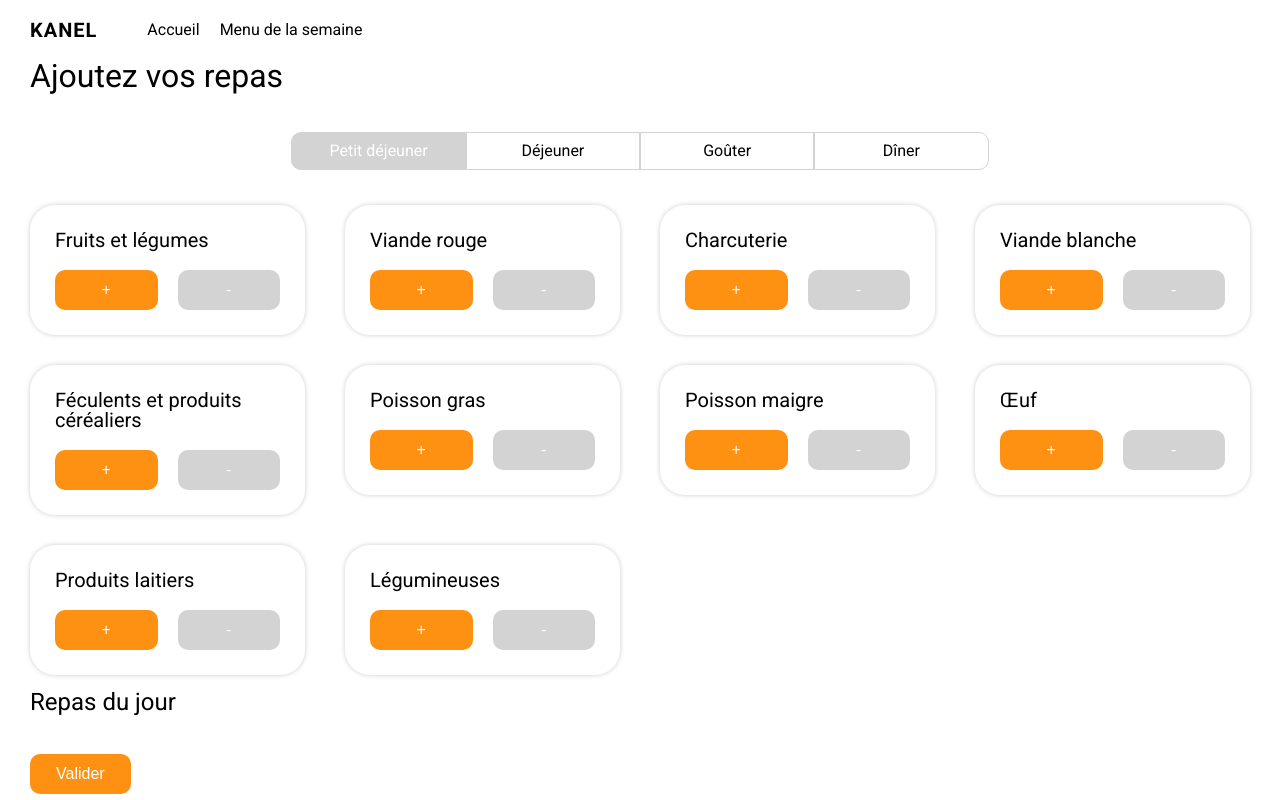
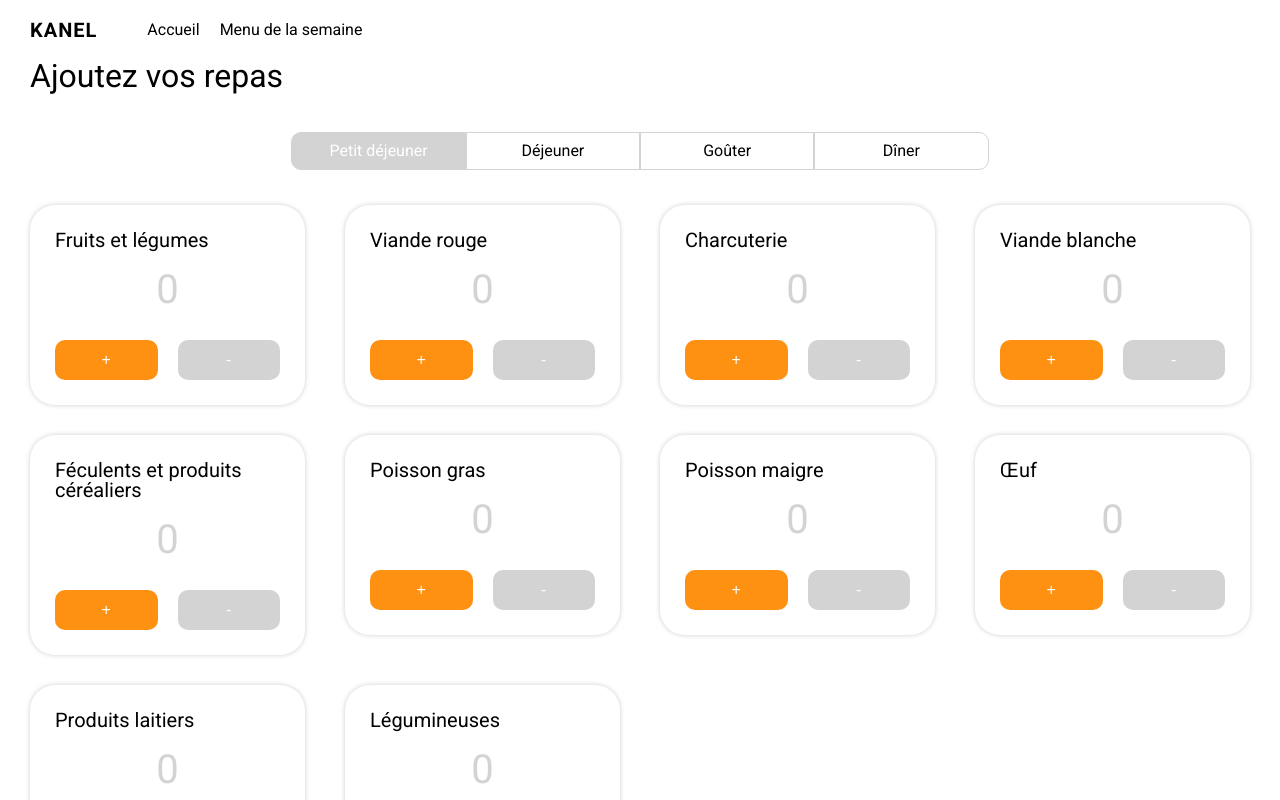
Before and after one commit to antoinechassagne/kanel, a Vue app: page /monday/meals in a window 1280 px wide. Shown: the top 800 px of the page. Built offline with nearby package versions, Linux system fonts and the light colour scheme.

Commit message:
:sparkles: Move portions to FoodGroupCard

```diff
--- a/src/components/cards/FoodGroupCard.vue
+++ b/src/components/cards/FoodGroupCard.vue
@@ -1,6 +1,7 @@
 <template>
   <div class="card card--action">
     <h4>{{ foodGroup.name }}</h4>
+    <span class="card__number mb--30" :class="{ 'text-grey': hasPortions }">{{ portions }}</span>
     <button-action type="add" @action="changePortion({ foodGroup, type: 'add' })">
       +
     </button-action>
@@ -23,11 +24,20 @@ export default {
     foodGroup: {
       type: Object,
       required: true
+    },
+    portions: {
+      type: Number,
+      default() {
+        return 0;
+      }
     }
   },
   computed: {
     foodGroups() {
       return foodGroups;
+    },
+    hasPortions() {
+      return !this.portions > 0;
     }
   },
   methods: {
--- a/src/scss/components/_card.scss
+++ b/src/scss/components/_card.scss
@@ -18,6 +18,12 @@
     button + button {
       margin-left: 20px;
     }
+  }
+
+  &__number {
+    display: block;
+    font-size: size(40);
+    text-align: center;
   }
 }
 
--- a/src/scss/scaffolding/_typography.scss
+++ b/src/scss/scaffolding/_typography.scss
@@ -1,3 +1,7 @@
 .font-medium {
   font-weight: 500;
 }
+
+.text-grey {
+  color: lightgrey;
+}
--- a/src/segments/SegmentDayMeals.vue
+++ b/src/segments/SegmentDayMeals.vue
@@ -3,7 +3,9 @@
     <li v-for="(period, periodKey) in cleanDay" :key="generateUniqueComponentKey()" class="card">
       <list v-if="period.length" :label="getPeriodName(periodKey)" :items="period">
         <template v-slot:default="{ item }">
-          <span>{{ item.name }}</span> <span class="font-medium">{{ item.portions }}</span>
+          <template v-if="item.portions !== 0">
+            <span>{{ item.name }}</span> <span class="font-medium">{{ item.portions }}</span>
+          </template>
         </template>
       </list>
     </li>
--- a/src/segments/SegmentFoodGroupCards.vue
+++ b/src/segments/SegmentFoodGroupCards.vue
@@ -1,7 +1,11 @@
 <template>
   <ul class="card-list">
     <li v-for="foodGroup in foodGroups" :key="foodGroup.id">
-      <food-group-card :foodGroup="foodGroup" @changePortion="changePortion" />
+      <food-group-card
+        :foodGroup="foodGroup"
+        :portions="getCurrentPortions(foodGroup)"
+        @changePortion="changePortion"
+      />
     </li>
   </ul>
 </template>
@@ -15,6 +19,12 @@ export default {
   components: {
     FoodGroupCard
   },
+  props: {
+    day: {
+      type: Array,
+      required: true
+    }
+  },
   computed: {
     foodGroups() {
       return foodGroups;
@@ -23,6 +33,11 @@ export default {
   methods: {
     changePortion(value) {
       this.$emit('changePortion', value);
+    },
+    getCurrentPortions(foodGroup) {
+      const meal = this.day.find(meal => meal.id === foodGroup.id);
+      if (meal) return meal.portions;
+      return 0;
     }
   }
 };
--- a/src/views/Meals.vue
+++ b/src/views/Meals.vue
@@ -5,9 +5,11 @@
       <template v-slot:tab-navigation="{ tab }">{{ tab.title }}</template>
       <template v-slot:tab-content="{ currentTab }">
         <section>
-          <segment-food-group-cards @changePortion="updateFoodGroupPortions" class="mb--40" />
-          <heading level="2" class="mb--20">Repas du jour</heading>
-          <segment-day-meals :day="meals" />
+          <segment-food-group-cards
+            @changePortion="updateFoodGroupPortions"
+            :day="meals[currentTab.value]"
+            class="mb--40"
+          />
         </section>
       </template>
     </tabs>
@@ -21,7 +23,6 @@ import getDayName from '@/helpers/functions/getDayName';
 import Heading from '@/components/texts/Heading';
 import Tabs from '@/components/tabs/Tabs';
 import SegmentFoodGroupCards from '@/segments/SegmentFoodGroupCards';
-import SegmentDayMeals from '@/segments/SegmentDayMeals';
 import ButtonAction from '@/components/buttons/ButtonAction';
 
 export default {
@@ -30,8 +31,7 @@ export default {
     Heading,
     Tabs,
     ButtonAction,
-    SegmentFoodGroupCards,
-    SegmentDayMeals
+    SegmentFoodGroupCards
   },
   data() {
     return {
```
